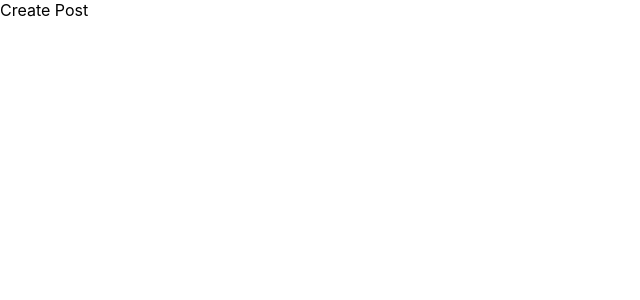
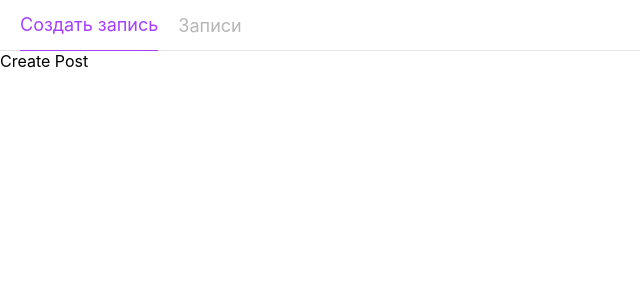
Before and after one commit to snaf-trip/test-HTDev, a React app: page /createPost in a window 1280 px wide. Shown: the top 300 px of the page, without its empty margins (0-640 px from the left). Built offline with nearby package versions, Linux system fonts and the light colour scheme.

Commit message:
Created header.

```diff
--- a/package.json
+++ b/package.json
@@ -29,7 +29,11 @@
     "@types/react": "^18.0.15",
     "@types/react-dom": "^18.0.6",
     "@types/webpack": "^5.28.0",
+    "css-loader": "^6.7.1",
     "html-webpack-plugin": "^5.5.0",
+    "sass": "^1.53.0",
+    "sass-loader": "^13.0.2",
+    "style-loader": "^3.3.1",
     "ts-loader": "^9.3.1",
     "typescript": "^4.7.4",
     "webpack": "^5.73.0",
--- a/src/App.tsx
+++ b/src/App.tsx
@@ -1,10 +1,12 @@
 import React from "react";
 import { Navigate, Route, Routes } from "react-router-dom";
 import { CreatePost, AllPosts } from "./pages/export.pages";
+import { Header } from "./components/header/header.components";
 
 function App(): JSX.Element {
   return (
     <>
+      <Header />
       <Routes>
         <Route path="/" element={<Navigate to={"/createPost"} />} />
         <Route path="/createPost" element={<CreatePost />} />
--- /dev/null
+++ b/src/components/header/header.components.scss
@@ -0,0 +1,35 @@
+.header {
+  display: flex;
+  align-items: center;
+  justify-content: flex-start;
+  height: 50px;
+  height: 50px;
+  gap: 20px;
+  border-bottom: 1px solid #e4e4e4;
+  background-color: #ffffff;
+  box-sizing: initial;
+
+  .header__navList {
+    display: flex;
+    align-items: center;
+    justify-content: center;
+    height: 100%;
+
+    .header__navItem {
+      display: flex;
+      align-items: center;
+      justify-content: center;
+      height: 100%;
+      font-size: 18px;
+      text-decoration: none;
+      color: #b6b6b6;
+      margin-left: 20px;
+      box-sizing: initial;
+    }
+
+    .header__navItem_active {
+      color: #a53eff;
+      border-bottom: 1px solid #a53eff;
+    }
+  }
+}
--- /dev/null
+++ b/src/components/header/header.components.tsx
@@ -0,0 +1,31 @@
+import React from "react";
+import { NavLink } from "react-router-dom";
+import "./header.components.scss";
+
+export const Header = (): JSX.Element => {
+  return (
+    <div className="header">
+      <nav className="header__navList">
+        <NavLink
+          to={"/createPost"}
+          className={
+            ({ isActive }) =>
+              isActive ? "header__navItem header__navItem_active" : "header__navItem"
+          }
+        >
+          Создать запись
+        </NavLink>
+
+        <NavLink
+          to={"/allPosts"}
+          className={
+            ({ isActive }) =>
+              isActive ? "header__navItem header__navItem_active" : "header__navItem"
+          }
+        >
+          Записи
+        </NavLink>
+      </nav>
+    </div>
+  )
+}
--- a/webpack.config.js
+++ b/webpack.config.js
@@ -11,6 +11,17 @@ module.exports = {
         test: /\.tsx?$/,
         use: 'ts-loader',
         exclude: /node_modules/,
+      },
+      {
+        test: /\.s[ac]ss$/i,
+        use: [
+          // Creates `style` nodes from JS strings
+          "style-loader",
+          // Translates CSS into CommonJS
+          "css-loader",
+          // Compiles Sass to CSS
+          "sass-loader",
+        ],
       },
     ],
   },
```
Also changed, not shown: 4 other files (tests, documents, lock files or other folders).
